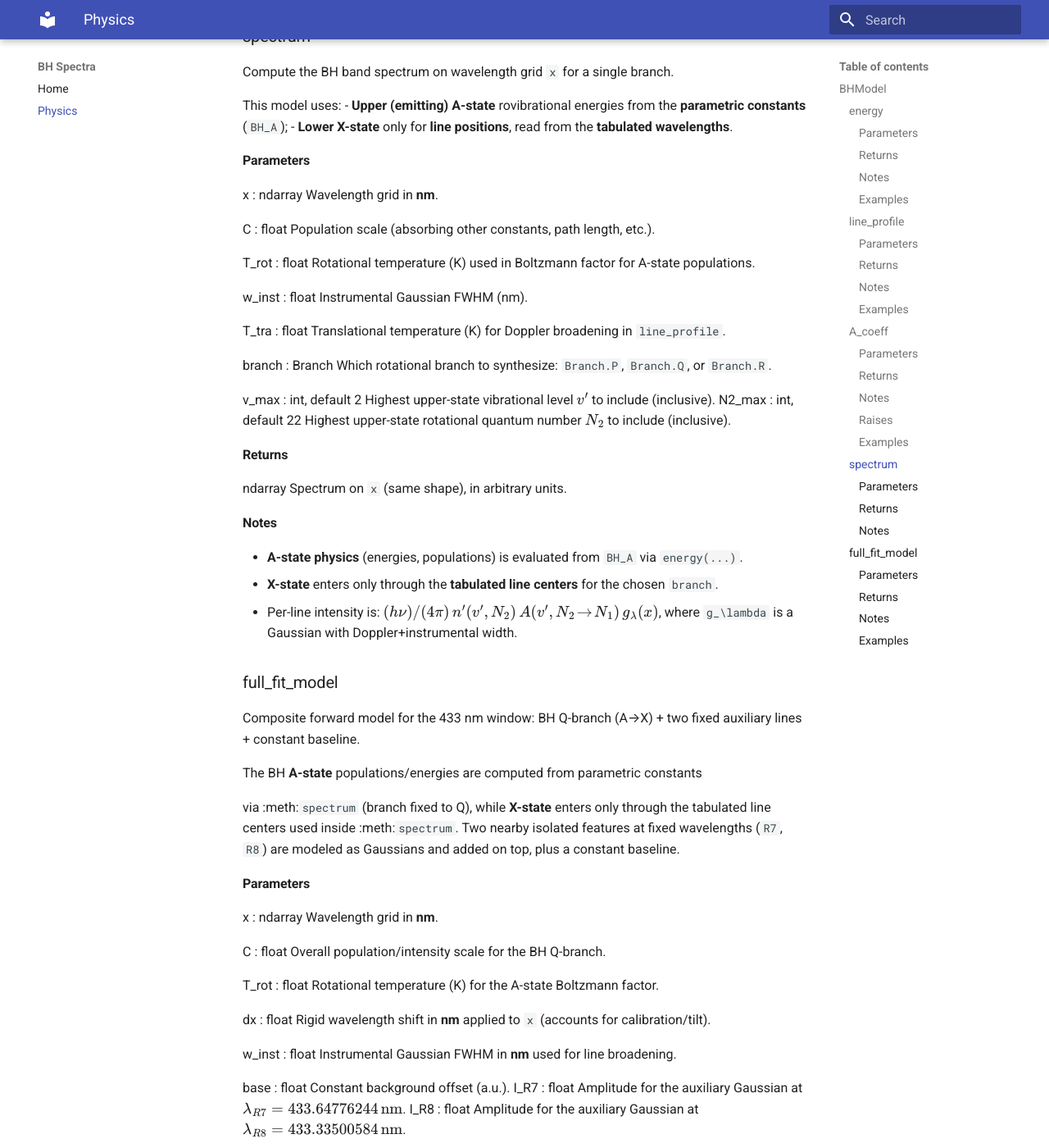
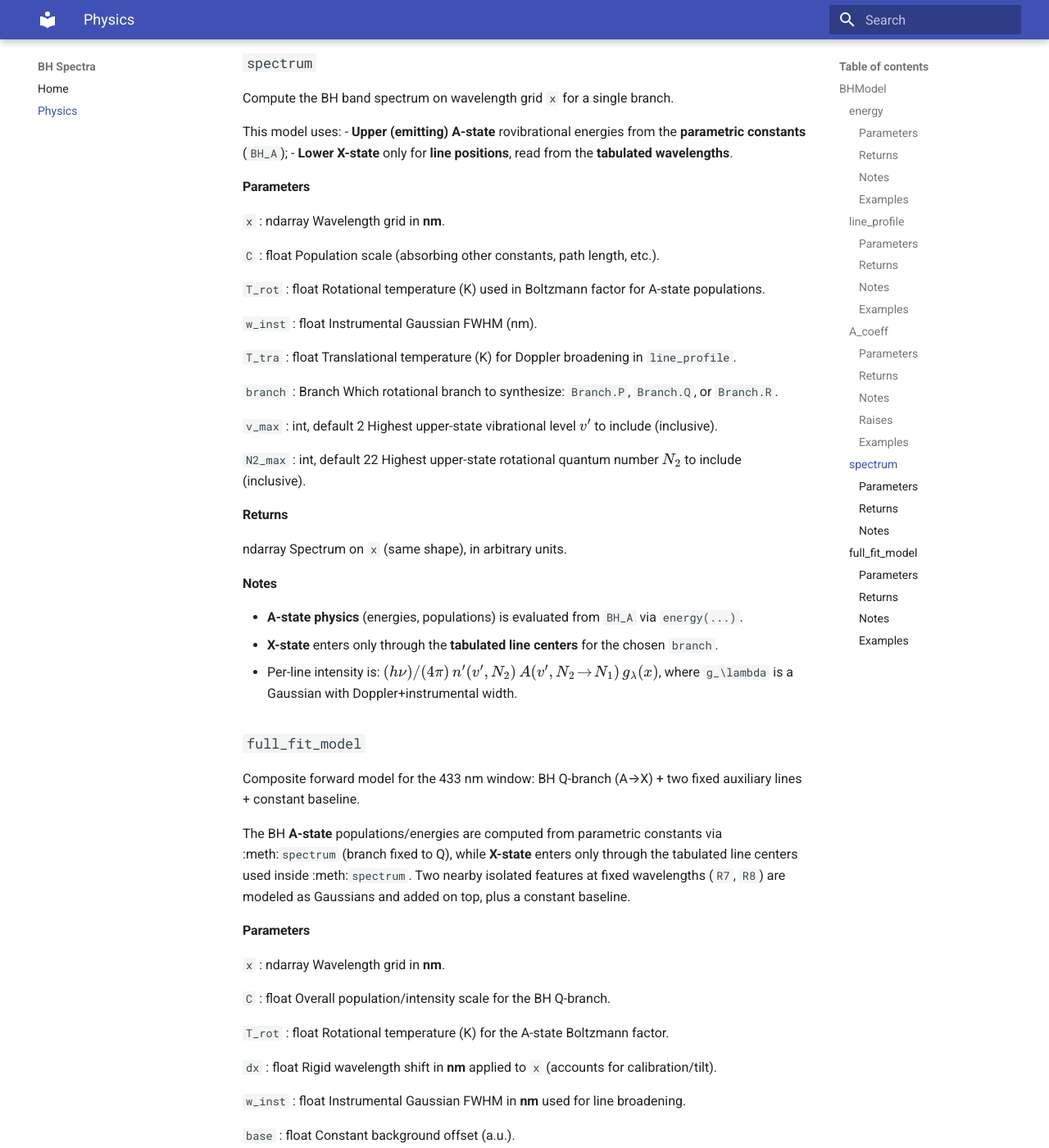
Before and after one commit to queezz/bh-molecule, an MkDocs documentation site: the page built from docs/physics.md, in a window 1280 px wide and 1400 px high, scrolled down 3680 px. Shown: the whole window at 82% size. Built offline with MkDocs 1.6.1 and Material for MkDocs 9.7.7, drawn with Linux system fonts in a browser that asks for light colours; some of the changed text lies outside the part shown.

````diff
--- a/docs/physics.md
+++ b/docs/physics.md
@@ -8,7 +8,7 @@ Documentation extracted from docstrings in `bh_spectra.physics`.
 
 Core BH spectrum model; file I/O is done elsewhere (dataio).
 
-### energy
+### `energy`
 
 Rovibronic term value $E(v,N)$ (in cm⁻¹) for a given electronic state.
 
@@ -31,14 +31,14 @@ F_v(N) &= B_v\,N(N+1) - D_v\,\big[N(N+1)\big]^2 .
 $$
 
 #### Parameters
-v : int
+`v` : int
     Vibrational quantum number $v \ge 0$.
 
-N : int
+`N` : int
     Rotational quantum number (spinless). For singlet states,
     $J \approx N$; fine/Λ-doubling and spin-rotation are neglected here.
 
-c : MolecularConstants
+`c` : MolecularConstants
     Parameter set for the electronic state (fields in cm⁻¹):
     `T_e, omega_e, omega_e_x_e, omega_e_y_e, B_e, alpha_e, D_e, beta_e`.
 
@@ -61,21 +61,21 @@ E11 = BHModel.energy(v=1, N=1, c=BH_A)
 assert E11 > E01
 ```
 
-### line_profile
+### `line_profile`
 
 Gaussian line profile with Doppler + instrumental broadening (FWHMs added in quadrature).
 
 #### Parameters
-x : array_like
+`x` : array_like
     Wavelength axis in **nm**.
 
-wl : float
+`wl` : float
     Line center wavelength in **nm**.
 
-w_inst : float
+`w_inst` : float
     Instrumental full width at half maximum (FWHM) in **nm**, assumed Gaussian.
 
-T : float
+`T` : float
     Translational/kinetic temperature in **K** for Doppler broadening.
 
 #### Returns
@@ -122,7 +122,7 @@ g = model.line_profile(x, wl=433.5, w_inst=0.02, T=0.0)  # instrument-limited
 assert np.isfinite(g).all()
 ```
 
-### A_coeff
+### `A_coeff`
 
 Einstein $A_{ul}$ for a single rovibronic line of the BH
 $A\,^1\Pi \rightarrow X\,^1\Sigma^+$ system.
@@ -148,11 +148,13 @@ H_{\mathrm{HL}} =
 $$
 
 #### Parameters
-v : int
+`v` : int
     Upper-state vibrational quantum number $v'$. Supported here: 0, 1, 2.
-N2 : int
+
+`N2` : int
     Upper-state rotational quantum number (A-state). For singlets, $J = N$.
-N1 : int
+
+`N1` : int
     Lower-state rotational quantum number (X-state).
 
 #### Returns
@@ -177,7 +179,7 @@ ValueError
 A = BHModel.A_coeff(v=0, N2=8, N1=7)  # R branch (ΔN=+1)
 ```
 
-### spectrum
+### `spectrum`
 
 Compute the BH band spectrum on wavelength grid `x` for a single branch.
 
@@ -186,27 +188,28 @@ This model uses:
 - **Lower X-state** only for **line positions**, read from the **tabulated wavelengths**.
 
 #### Parameters
-x : ndarray
+`x` : ndarray
     Wavelength grid in **nm**.
 
-C : float
+`C` : float
     Population scale (absorbing other constants, path length, etc.).
 
-T_rot : float
+`T_rot` : float
     Rotational temperature (K) used in Boltzmann factor for A-state populations.
 
-w_inst : float
+`w_inst` : float
     Instrumental Gaussian FWHM (nm).
 
-T_tra : float
+`T_tra` : float
     Translational temperature (K) for Doppler broadening in `line_profile`.
 
-branch : Branch
+`branch` : Branch
     Which rotational branch to synthesize: `Branch.P`, `Branch.Q`, or `Branch.R`.
 
-v_max : int, default 2
+`v_max` : int, default 2
     Highest upper-state vibrational level $v'$ to include (inclusive).
-N2_max : int, default 22
+
+`N2_max` : int, default 22
     Highest upper-state rotational quantum number $N_2$ to include (inclusive).
 
 #### Returns
@@ -220,39 +223,40 @@ ndarray
   $(h\nu)/(4\pi)\,n'(v',N_2)\,A(v',N_2\!\to\!N_1)\,g_\lambda(x)$,
   where `g_\lambda` is a Gaussian with Doppler+instrumental width.
 
-### full_fit_model
+### `full_fit_model`
 
 Composite forward model for the 433 nm window:
 BH Q-branch (A→X) + two fixed auxiliary lines + constant baseline.
 
 The BH **A-state** populations/energies are computed from parametric constants
-
 via :meth:`spectrum` (branch fixed to Q), while **X-state** enters only through
 the tabulated line centers used inside :meth:`spectrum`. Two nearby isolated
 features at fixed wavelengths (``R7``, ``R8``) are modeled as Gaussians and
 added on top, plus a constant baseline.
 
 #### Parameters
-x : ndarray
+`x` : ndarray
     Wavelength grid in **nm**.
 
-C : float
+`C` : float
     Overall population/intensity scale for the BH Q-branch.
 
-T_rot : float
+`T_rot` : float
     Rotational temperature (K) for the A-state Boltzmann factor.
 
-dx : float
+`dx` : float
     Rigid wavelength shift in **nm** applied to `x` (accounts for calibration/tilt).
 
-w_inst : float
+`w_inst` : float
     Instrumental Gaussian FWHM in **nm** used for line broadening.
 
-base : float
+`base` : float
     Constant background offset (a.u.).
-I_R7 : float
+
+`I_R7` : float
     Amplitude for the auxiliary Gaussian at $\lambda_{R7}=433.64776244\,\mathrm{nm}$.
-I_R8 : float
+
+`I_R8` : float
     Amplitude for the auxiliary Gaussian at $\lambda_{R8}=433.33500584\,\mathrm{nm}$.
 
 #### Returns
````
Also changed, not shown: docs/generate_physics_docs.py (+11 -8 lines).
